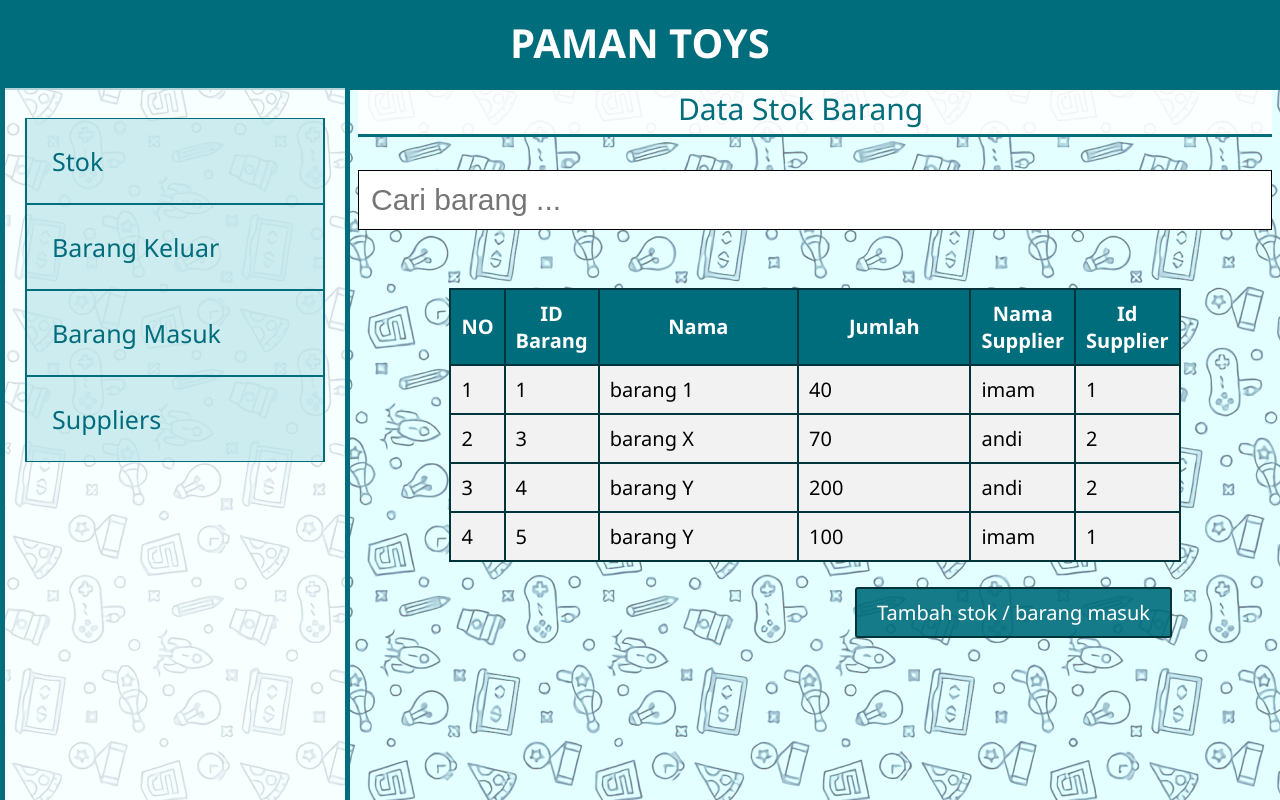
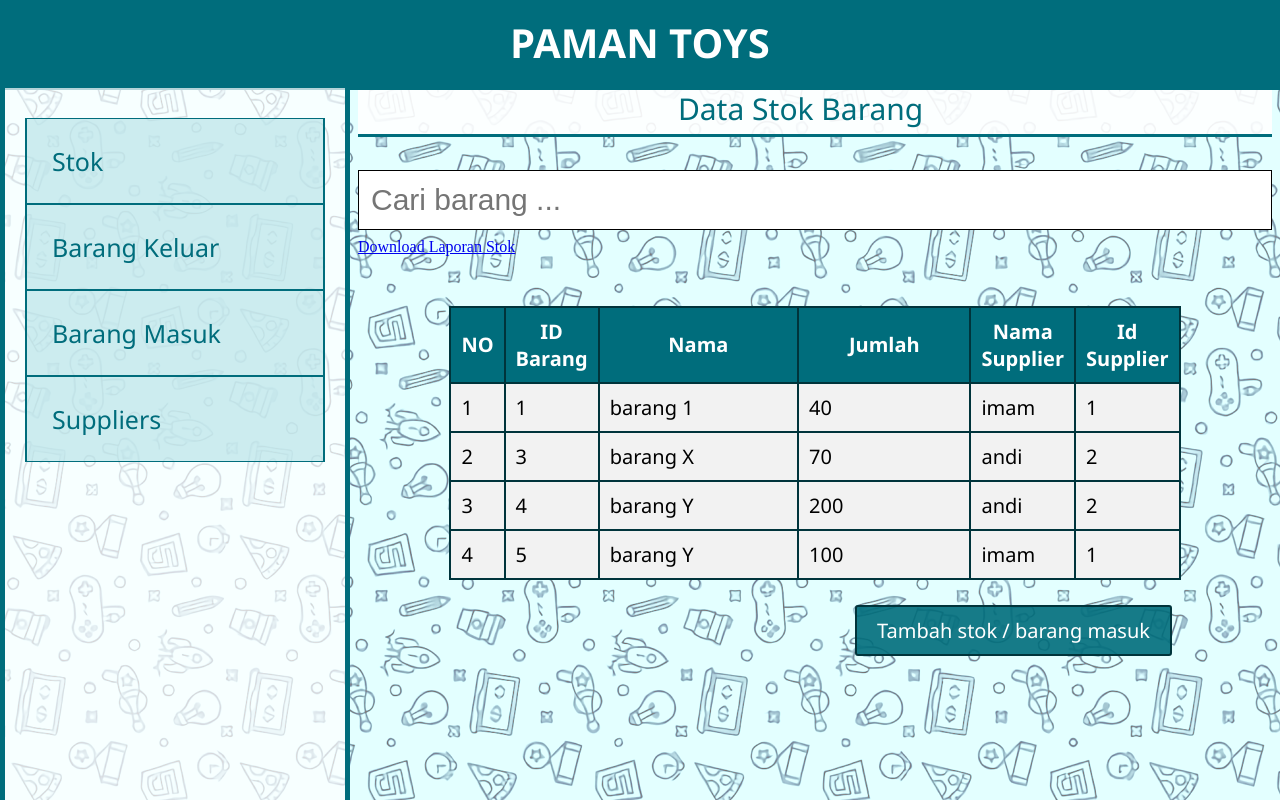
Before and after one commit to pungki14117154/SistemInventoriBarang, a PHP site: page /admin/gudang_stok.php in a window 1280 px wide. Run offline with PHP 8.4, Linux system fonts and the light colour scheme; data comes from the database, SQL or seed files in the repository.

Commit message:
update fitur unduh laporan stok

```diff
--- a/project/admin/gudang_stok.php
+++ b/project/admin/gudang_stok.php
@@ -5,11 +5,16 @@
 	<div class="content">
 	<h2>Data Stok Barang</h2>
 
-	<form action="gudang_cari.php" method="get">
-		<div>
+
+	<div>
+		<form action="gudang_cari.php" method="get">
 			<input type="text" value="" onChange="javascript:this.value=this.value.toUpperCase();" placeholder="Cari barang ..." name="cari_s">
-		</div>
-	</form>
+		</form>
+
+		<a href="lap_stok.php">Download Laporan Stok</a>
+
+	</div>
+
 
 	<table border="1">
 		<tr>
```
